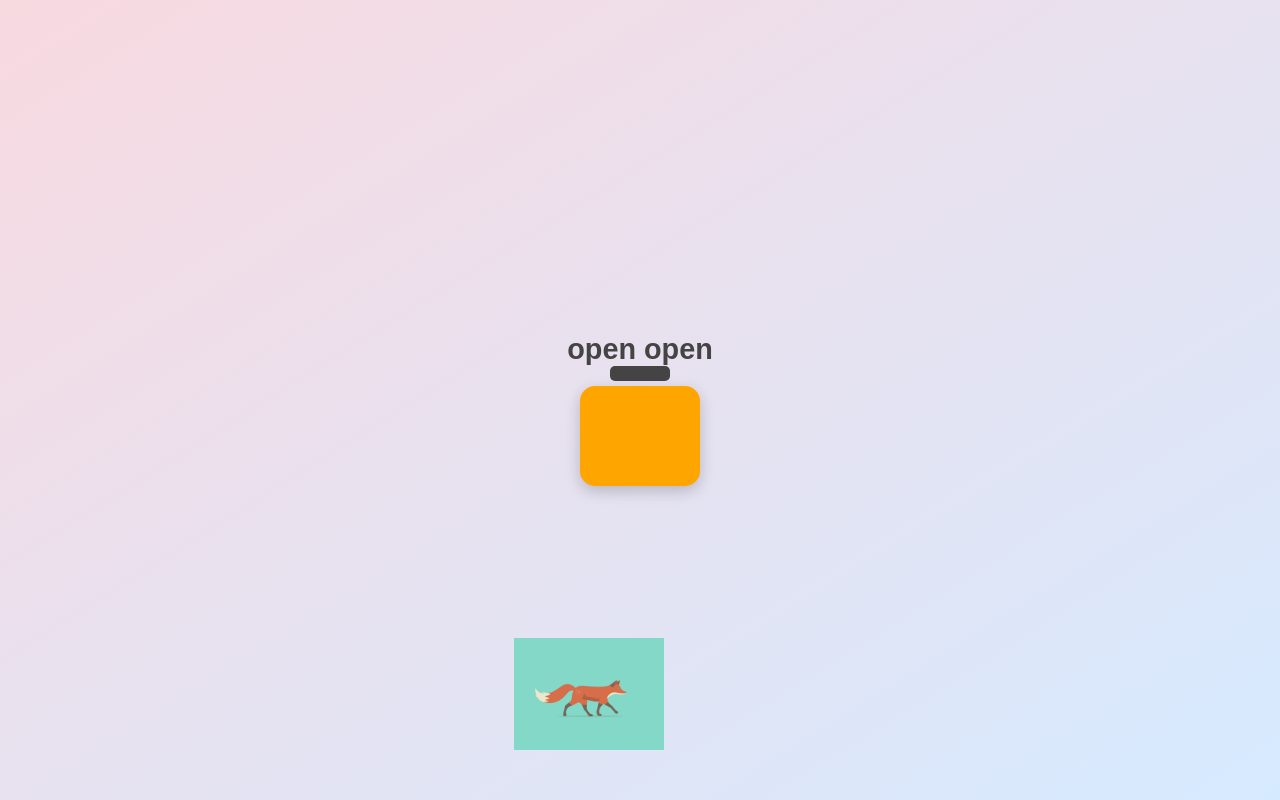
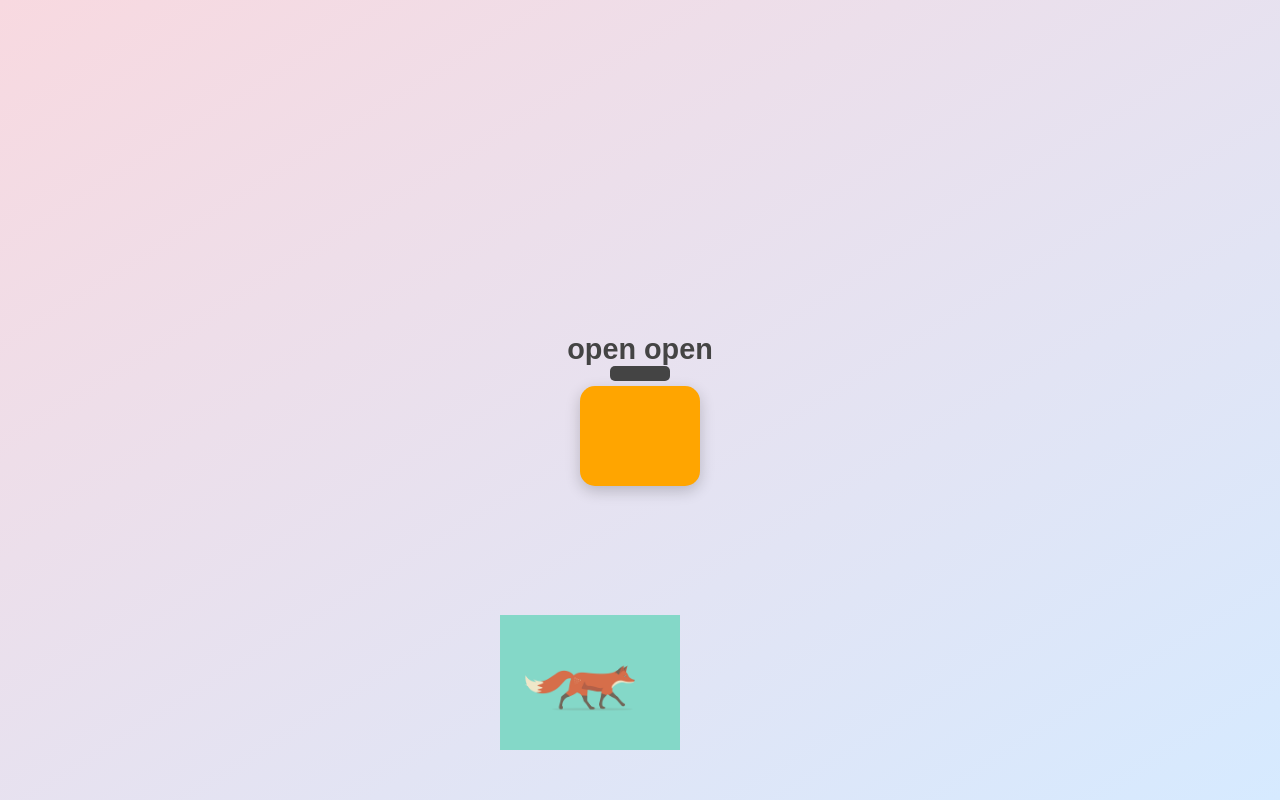
Before and after one commit to Novemby/surprise, a plain HTML site: page index.html in a window 1280 px wide. Both pictures are taken after a click on the element 640 px from the left and 436 px from the top of the page. Drawn offline with Linux system fonts and the light colour scheme.

Commit message:
Update index.html

```diff
--- a/index.html
+++ b/index.html
@@ -81,14 +81,6 @@
         color: transparent;
         text-shadow: 0 0 8px rgba(255, 255, 255, 0.6);
       }
-      @keyframes rainbowMove {
-        0% {
-          background-position: 0% 50%;
-        }
-        100% {
-          background-position: 100% 50%;
-        }
-      }
       @keyframes floatUp {
         from {
           transform: translateY(0) scale(1);
@@ -99,11 +91,19 @@
           opacity: 0;
         }
       }
+      @keyframes rainbowMove {
+        0% {
+          background-position: 0% 50%;
+        }
+        100% {
+          background-position: 100% 50%;
+        }
+      }
       .fox {
         position: absolute;
         bottom: 50px;
         left: -200px;
-        width: 150px;
+        width: 180px;
         transition: left 3s linear;
         z-index: 2;
       }
@@ -188,7 +188,7 @@
       function summonFox() {
         let fox = document.getElementById("fox");
         let suitcase = document.getElementById("suitcase");
-        fox.style.left = "calc(50% - 75px)";
+        fox.style.left = "calc(50% - 90px)";
         setTimeout(() => {
           suitcase.classList.add("open");
           document.getElementById("message").style.display = "block";
```
